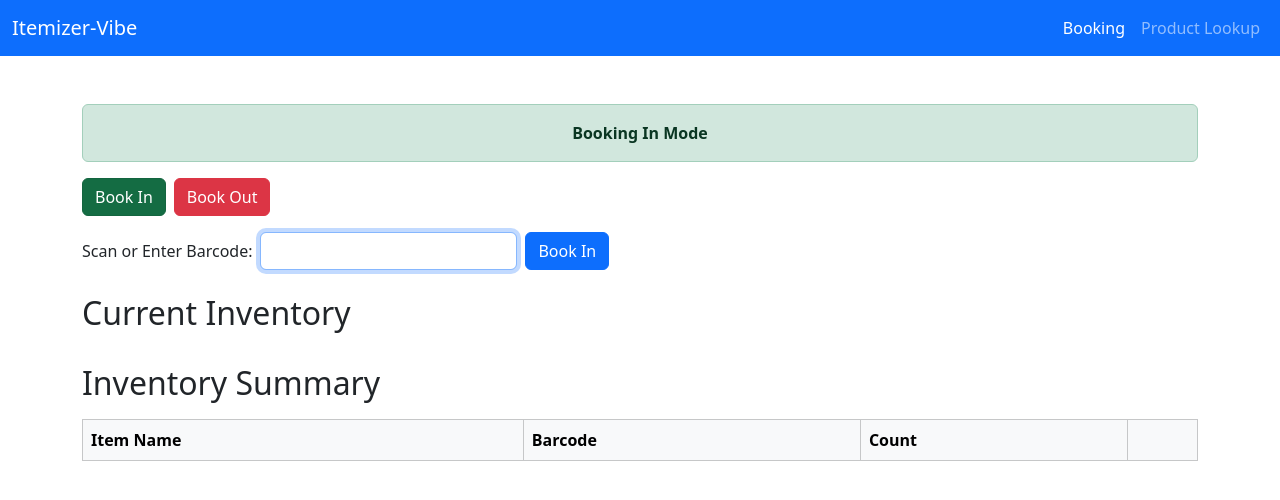
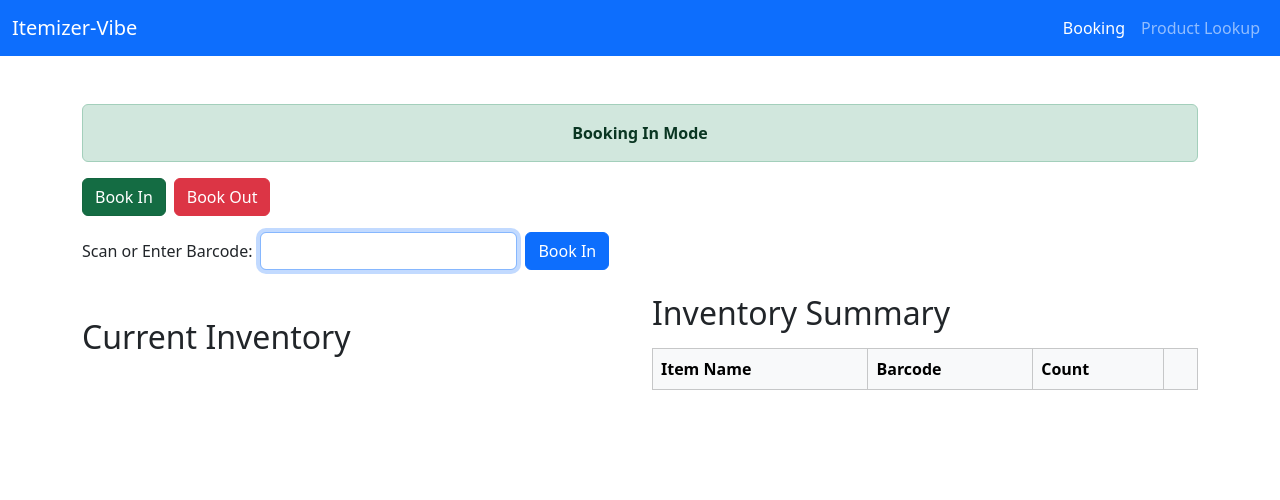
Before and after one commit to iangorse/itemizer-vibe, a React (Vite) app: page / in a window 1280 px wide. Shown: the top 500 px of the page. Built offline with nearby package versions, Linux system fonts and the light colour scheme.

Commit message:
Refactor InventoryPage and AppRouter: pass setInventory prop to InventoryPage and update barcode handling logic

```diff
--- a/src/components/AppRouter.jsx
+++ b/src/components/AppRouter.jsx
@@ -87,7 +87,7 @@ function AppRouter() {
                 setMode={setMode}
                 barcodeInput={barcodeInput}
                 setBarcodeInput={setBarcodeInput}
-                handleBarcodeSubmit={handleBarcodeSubmit}
+                setInventory={setInventory}
                 setLookupBarcode={setLookupBarcode}
               />
             }
--- a/src/components/InventoryPage.jsx
+++ b/src/components/InventoryPage.jsx
@@ -13,6 +13,7 @@ function InventoryPage({
   setMode,
   barcodeInput,
   setBarcodeInput,
+  setInventory,
   setLookupBarcode
 }) {
   const navigate = useNavigate();
@@ -44,14 +45,16 @@ function InventoryPage({
       if (barcodeInputRef.current) barcodeInputRef.current.focus();
       return;
     }
-
-    // Normal barcode handling
     if (mode === 'in') {
-      // ...existing code for booking in...
+      setInventory(prev => [...prev, { barcode, bookedIn: new Date() }]);
       setBarcodeInput('');
       if (barcodeInputRef.current) barcodeInputRef.current.focus();
     } else {
-      // ...existing code for booking out...
+      setInventory(prev => {
+        const idx = prev.findIndex(item => item.barcode === barcode);
+        if (idx === -1) return prev;
+        return [...prev.slice(0, idx), ...prev.slice(idx + 1)];
+      });
       setBarcodeInput('');
       if (barcodeInputRef.current) barcodeInputRef.current.focus();
     }
@@ -94,6 +97,8 @@ function InventoryPage({
         </div>
       </form>
 
+      <div className="row">
+        <div className="col-md-6">
           <h2 className="mt-4">Current Inventory</h2>
           <ul className="list-group mb-4">
             {inventory
@@ -120,7 +125,8 @@ function InventoryPage({
                 </li>
               ))}
           </ul>
-
+        </div>
+        <div className="col-md-6">
           <h2>Inventory Summary</h2>
           <table className="table table-bordered table-striped mt-3">
             <thead className="table-light">
@@ -156,6 +162,8 @@ function InventoryPage({
               ))}
             </tbody>
           </table>
+        </div>
+      </div>
     </>
   );
 }
```
Lines whose indentation alone changed are shown as unchanged.
